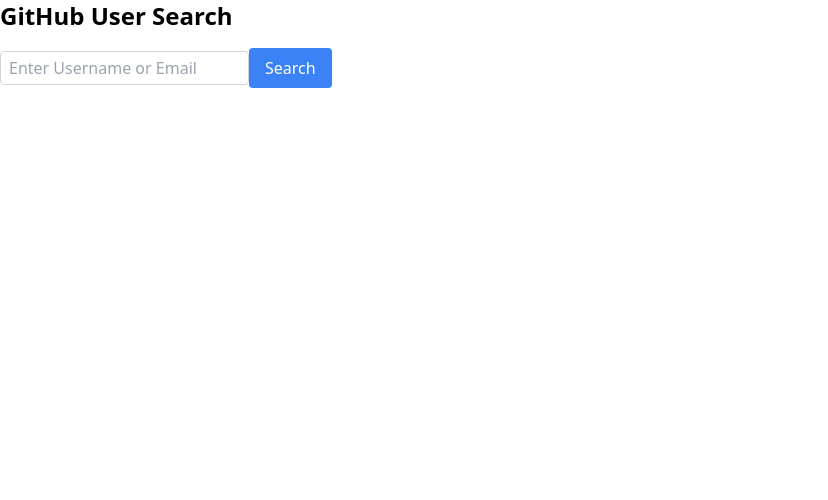
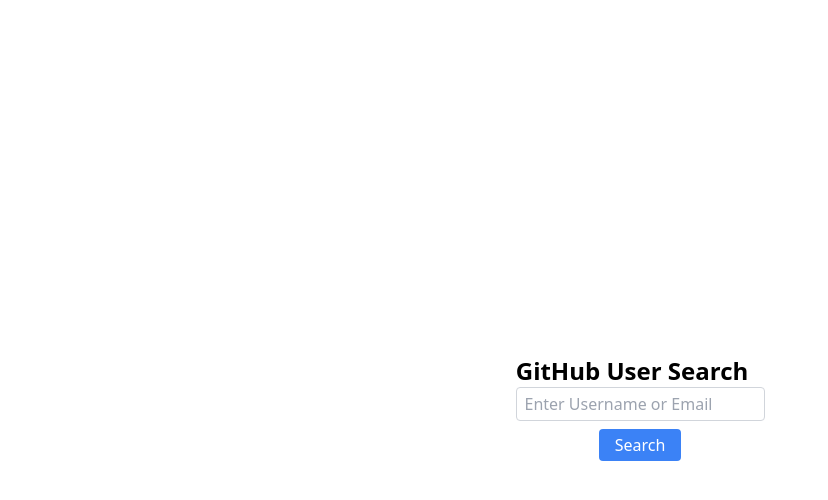
Before and after one commit to AhsanUddin200/React-01-, a React (Create React App) app in the folder tic-tac-teo/: page /github in a window 1280 px wide. Shown: the top 500 px of the page, without its empty margins (0-828 px from the left). Built offline with nearby package versions, Linux system fonts and the light colour scheme.

Commit message:
third commit

```diff
--- a/tic-tac-teo/src/Github.js
+++ b/tic-tac-teo/src/Github.js
@@ -26,18 +26,20 @@
   };
 
   return (
-    <div>
-      <h1 className="text-2xl font-bold mb-4">GitHub User Search</h1>
+    <div className='flex flex-col items-center justify-center h-screen'>
+      &nbsp; &nbsp;
+
+      <h1 className="text-2xl font-bold mr-4">GitHub User Search</h1>
       <input
         type="text"
         value={searchValue}
         onChange={SearchChange}
         placeholder="Enter Username or Email"
-        className="border border-gray-300 rounded px-2 py-1 focus:outline-none focus:border-blue-500"
+        className="border border-gray-300 rounded px-2 py-1 focus:outline-none focus:border-blue-500 mb-2"
       />
       <button
         onClick={searchUser}
-        className="bg-blue-500 text-white px-4 py-2 rounded hover:bg-blue-600 focus:outline-none focus:bg-blue-600"
+        className="bg-blue-500 text-white px-4 py-1 rounded hover:bg-blue-600 focus:outline-none focus:bg-blue-600"
       >
         Search
       </button>
```
